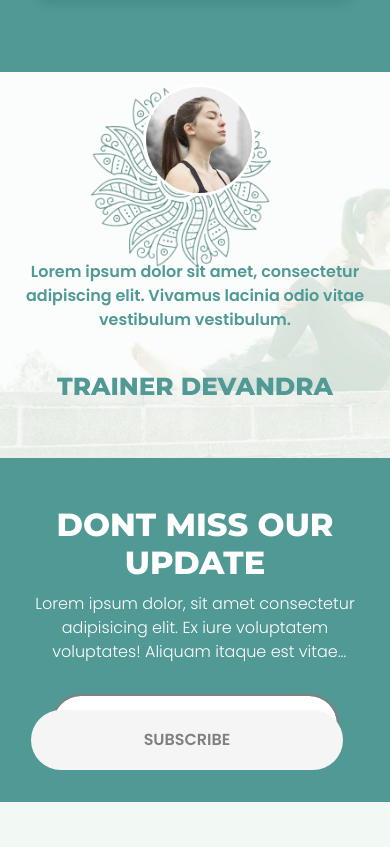
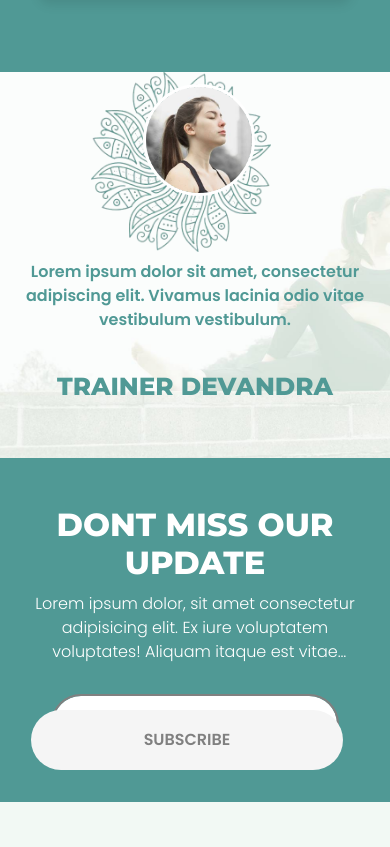
Before and after one commit to King-Love-Coding/my-yoga-website, a plain HTML site: page index.html in a window 390 px wide. Shown: the part 6076-6923 px from the top of the page. Drawn offline with nearby package versions, Linux system fonts and the light colour scheme.

Commit message:
Update style.css

```diff
--- a/style.css
+++ b/style.css
@@ -664,7 +664,7 @@ footer p img {
   .flower-frame {
       width: 150%;
       height: 150%;
-      margin-top: -2rem;
+      margin-top: -3rem;
       margin-left: -4rem;
   }
   .profile-pic {
```
